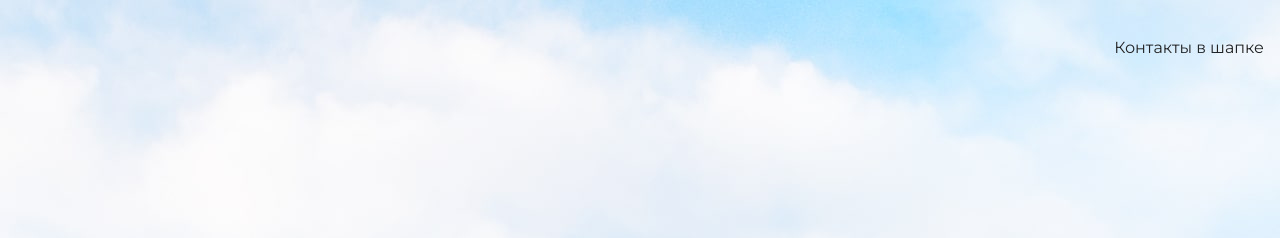
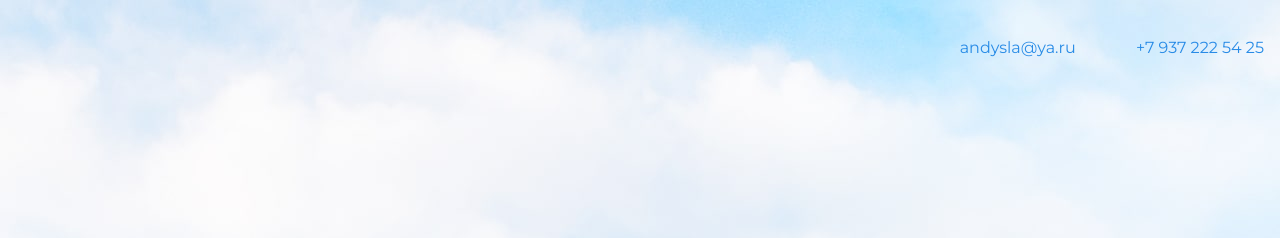
Before and after one commit to Cruzzikk/my-site, a plain HTML site: page index.html in a window 1280 px wide. Shown: the top 238 px of the page. Drawn offline with nearby package versions, Linux system fonts and the light colour scheme.

Commit message:
Update index.html

```diff
--- a/index.html
+++ b/index.html
@@ -10,7 +10,8 @@
   <body>
     <header class="page-header">
       <div class="container">
-		Контакты в шапке
+		<a href="mailto:andysla@ya.ru">andysla@ya.ru</a>
+    		<a href="tel:+79372225425">+7 937 222 54 25</a>
 	  </div>
     </header>
 
```
